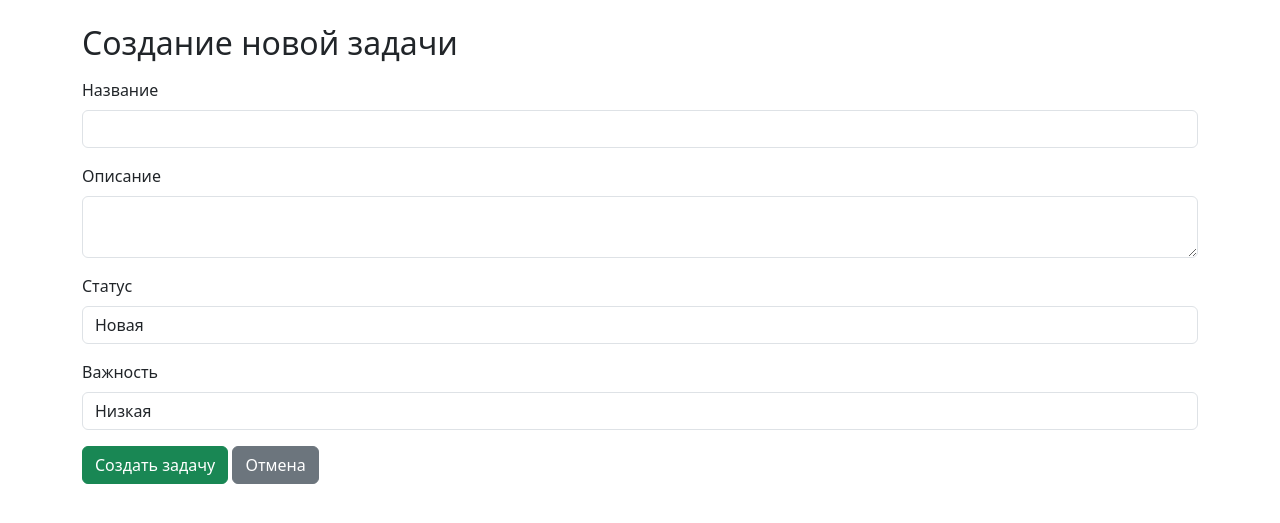
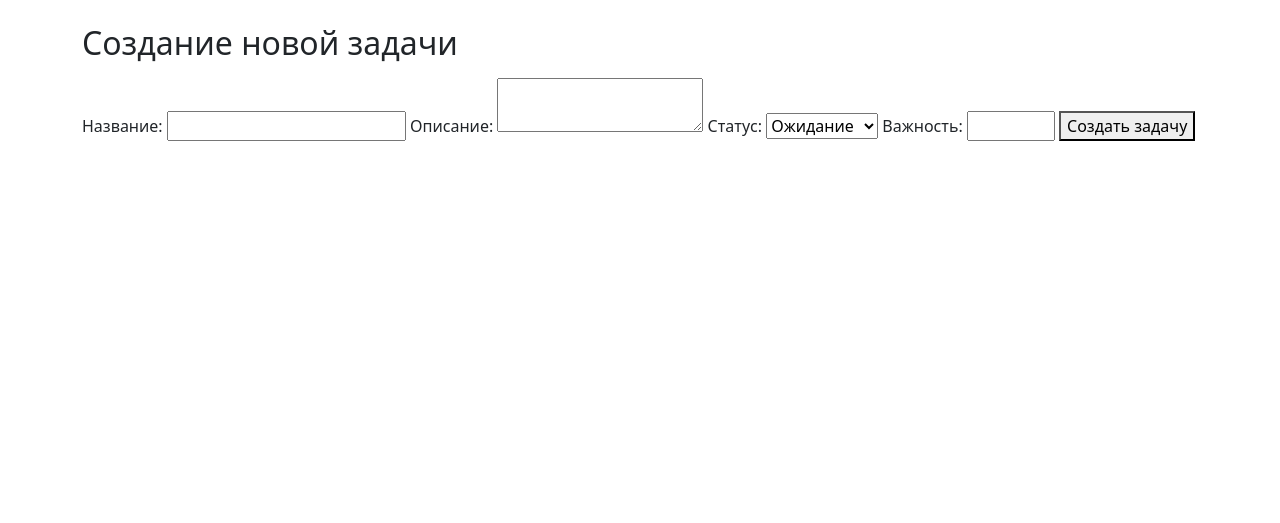
Before and after one commit to Dred85/TODO_LIST_FASTAPI, a FastAPI app: template Templates/create_task.html in a window 1280 px wide. Shown: the top 523 px of the page. Run offline with FastAPI, Linux system fonts and the light colour scheme; the template is opened without the code that fills it, so the values that code supplies are empty.

Commit message:
add create_task.html

```diff
--- a/Templates/create_task.html
+++ b/Templates/create_task.html
@@ -7,39 +7,26 @@
     <link href="https://cdn.jsdelivr.net/npm/bootstrap@5.3.0/dist/css/bootstrap.min.css" rel="stylesheet">
 </head>
 <body class="container mt-4">
-    <h2 class="mb-3">Создание новой задачи</h2>
+<h2 class="mb-3">Создание новой задачи</h2>
 
-    <form method="post" action="{{ url_for('create_task()') }}">
-        <div class="mb-3">
-            <label for="title" class="form-label">Название</label>
-            <input type="text" class="form-control" id="title" name="title" required>
-        </div>
+<form action="/tasks/create" method="post">
+    <label for="title">Название:</label>
+    <input type="text" id="title" name="title" required>
 
-        <div class="mb-3">
-            <label for="description" class="form-label">Описание</label>
-            <textarea class="form-control" id="description" name="description" required></textarea>
-        </div>
+    <label for="description">Описание:</label>
+    <textarea id="description" name="description"></textarea>
 
-        <div class="mb-3">
-            <label for="status" class="form-label">Статус</label>
-            <select class="form-control" id="status" name="status">
-                <option value="новая">Новая</option>
-                <option value="в процессе">В процессе</option>
-                <option value="завершена">Завершена</option>
-            </select>
-        </div>
+    <label for="status">Статус:</label>
+    <select id="status" name="status">
+        <option value="pending">Ожидание</option>
+        <option value="in_progress">В процессе</option>
+        <option value="completed">Завершено</option>
+    </select>
 
-        <div class="mb-3">
-            <label for="importance" class="form-label">Важность</label>
-            <select class="form-control" id="importance" name="importance">
-                <option value="низкая">Низкая</option>
-                <option value="средняя">Средняя</option>
-                <option value="высокая">Высокая</option>
-            </select>
-        </div>
+    <label for="importance">Важность:</label>
+    <input type="number" id="importance" name="importance" min="1" max="10">
 
-        <button type="submit" class="btn btn-success">Создать задачу</button>
-        <a href="{{ url_for('get_tasks') }}" class="btn btn-secondary">Отмена</a>
-    </form>
+    <button type="submit">Создать задачу</button>
+</form>
 </body>
 </html>
--- a/Templates/todo.html
+++ b/Templates/todo.html
@@ -14,7 +14,7 @@
     <div id="todoCarousel" class="carousel slide mt-4" data-bs-ride="carousel">
         <div class="carousel-inner">
             <div class="carousel-item active">
-                <a href="{{ url_for('create_task_page') }}" class="btn btn-success btn-lg w-100">Добавить задачу</a>
+                <a href="{{ url_for('create_task_handler') }}" class="btn btn-success btn-lg w-100">Добавить задачу</a>
             </div>
 
             <div class="carousel-item">
--- a/main.py
+++ b/main.py
@@ -1,5 +1,5 @@
 import uvicorn
-from fastapi import FastAPI, Request, Depends, HTTPException
+from fastapi import FastAPI, Request, Depends, HTTPException, Form
 from contextlib import asynccontextmanager
 
 from sqlalchemy import select, func
@@ -18,7 +18,8 @@ from starlette.middleware.base import BaseHTTPMiddleware
 from fastapi.security import HTTPBearer, OAuth2PasswordBearer, HTTPAuthorizationCredentials
 import jwt
 
-from services.task_service import get_date, get_tasks, get_task
+from schemas.task_schema import TaskCreate
+from services.task_service import get_date, get_tasks, get_task, create_task
 
 
 # Создаем обработчик жизненного цикла приложения
@@ -36,6 +37,35 @@ app = FastAPI(lifespan=lifespan)
 # oauth2_scheme = OAuth2PasswordBearer(tokenUrl="/token")
 SECRET_KEY = "mysecretkey"
 security = HTTPBearer()
+
+
+# Показываем страницу с формой
+@app.get("/tasks/create", response_class=HTMLResponse)
+async def create_task_page(request: Request):
+    return templates.TemplateResponse(request=request, name="create_task.html")
+
+# 2️⃣ Обрабатываем отправку формы и создаём задачу
+@app.post("/tasks/create")
+async def create_task_handler(
+    title: str = Form(...),
+    description: str = Form(""),
+    status: str = Form("pending"),
+    importance: int = Form(1),
+    db: AsyncSession = Depends(get_db)
+):
+    task_data = TaskCreate(
+        title=title,
+        description=description,
+        status=status,
+        importance=importance
+    )
+    new_task = Task(**task_data.dict())
+    db.add(new_task)
+    await db.commit()
+    await db.refresh(new_task)
+
+    return RedirectResponse(url=f"/tasks/{new_task.id}", status_code=303)
+
 
 
 # Верификация JWT токена
@@ -128,10 +158,7 @@ async def todo_page(request: Request, db: AsyncSession = Depends(get_db), skip:
                                                                                   "tasks_count": tasks_count})
 
 
-# Эндпоинт для отображения страницы создания задачи
-@app.get("/tasks/create", response_class=HTMLResponse)
-async def create_task_page(request: Request):
-    return templates.TemplateResponse("create_task.html", {"request": request})
+
 
 
 if __name__ == "__main__":
```
